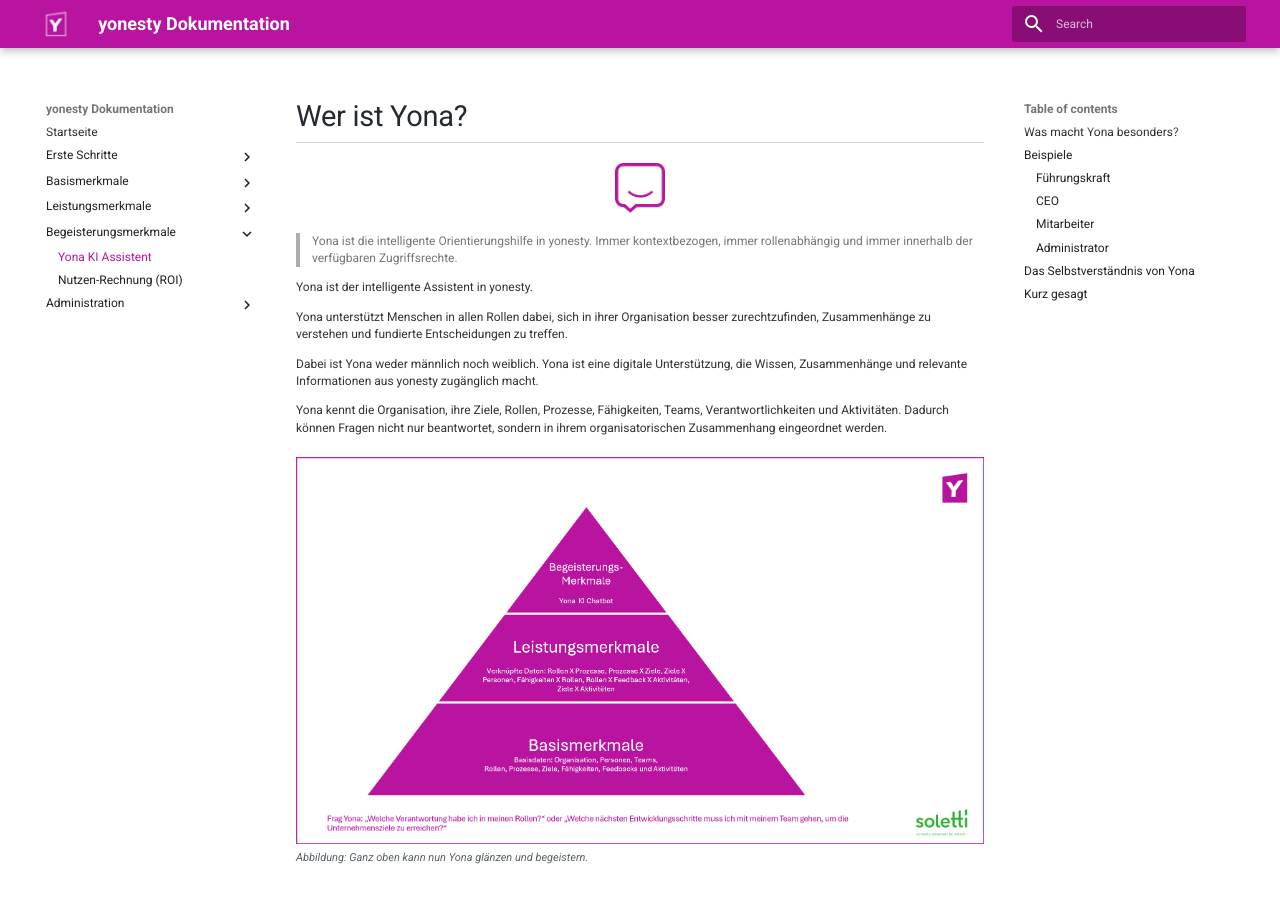
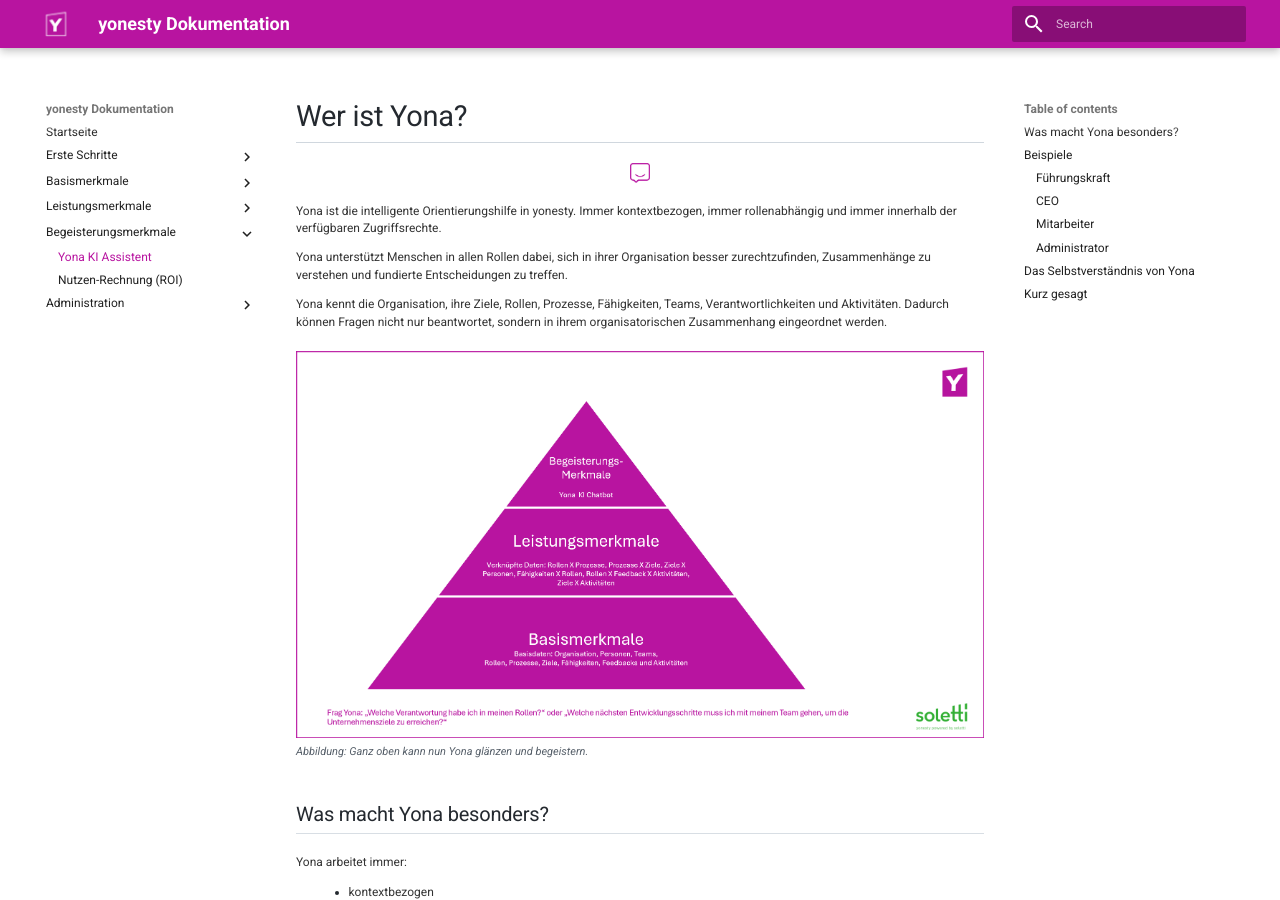
Before and after one commit to ricohaenelsoletti/yonesty, an MkDocs documentation site: the page built from docs/Yona.md, in a window 1280 px wide and 900 px high. Built offline with MkDocs 1.6.1 and Material for MkDocs 9.7.7, drawn with Linux system fonts in a browser that asks for light colours.

Commit message:
Revise Yona description and image dimensions
Updated image size and removed redundant sentences.

```diff
--- a/docs/Yona.md
+++ b/docs/Yona.md
@@ -1,16 +1,12 @@
 # Wer ist Yona?
 
 <figure>
-    <img src="/assets/Yona-Icon.png" width="50px">
+    <img src="/assets/Yona-Icon.png" width="20px" margin="left">
 </figure>
 
-> Yona ist die intelligente Orientierungshilfe in yonesty. Immer kontextbezogen, immer rollenabhängig und immer innerhalb der verfügbaren Zugriffsrechte.
-
-Yona ist der intelligente Assistent in yonesty.
+Yona ist die intelligente Orientierungshilfe in yonesty. Immer kontextbezogen, immer rollenabhängig und immer innerhalb der verfügbaren Zugriffsrechte.
 
 Yona unterstützt Menschen in allen Rollen dabei, sich in ihrer Organisation besser zurechtzufinden, Zusammenhänge zu verstehen und fundierte Entscheidungen zu treffen.
-
-Dabei ist Yona weder männlich noch weiblich. Yona ist eine digitale Unterstützung, die Wissen, Zusammenhänge und relevante Informationen aus yonesty zugänglich macht.
 
 Yona kennt die Organisation, ihre Ziele, Rollen, Prozesse, Fähigkeiten, Teams, Verantwortlichkeiten und Aktivitäten. Dadurch können Fragen nicht nur beantwortet, sondern in ihrem organisatorischen Zusammenhang eingeordnet werden.
 
```
